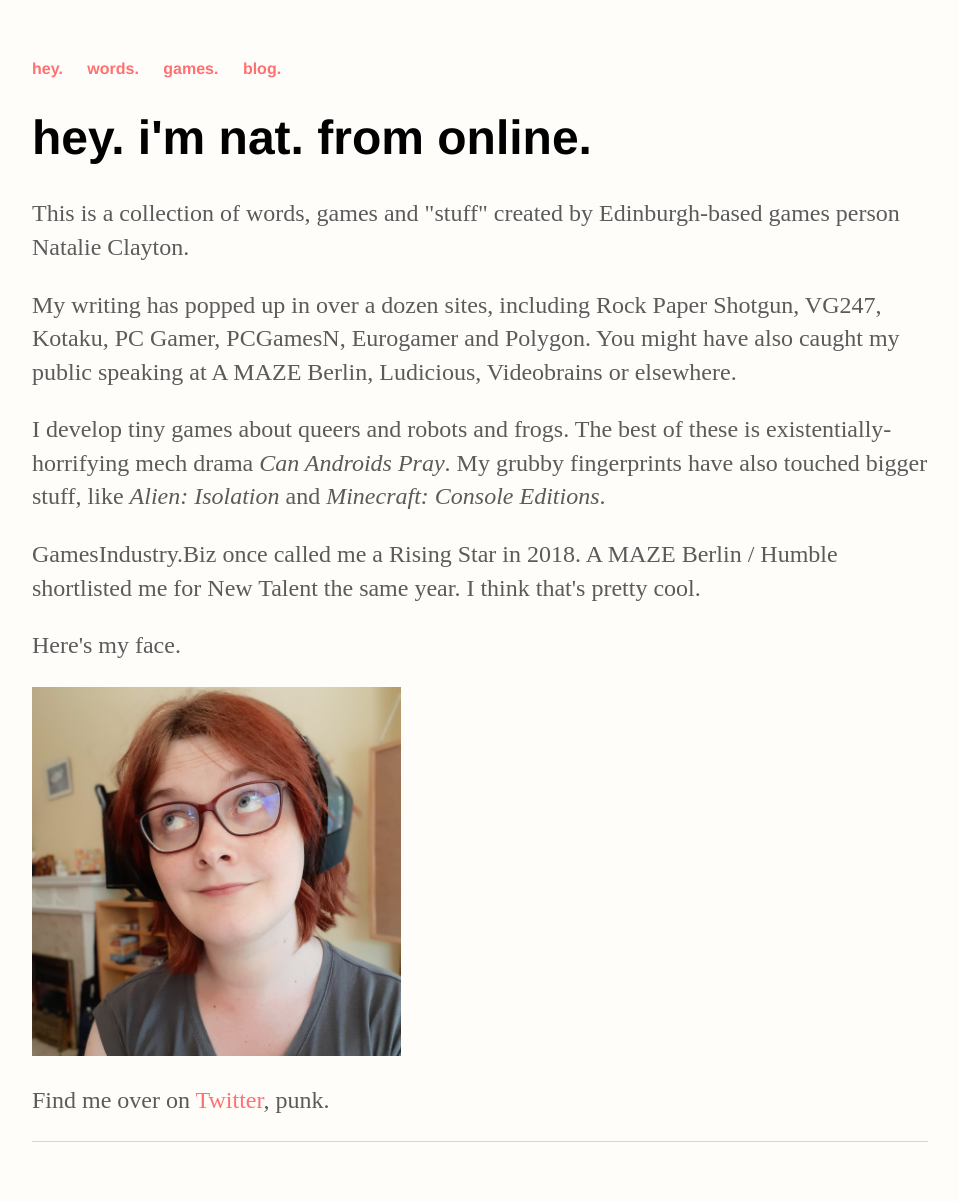
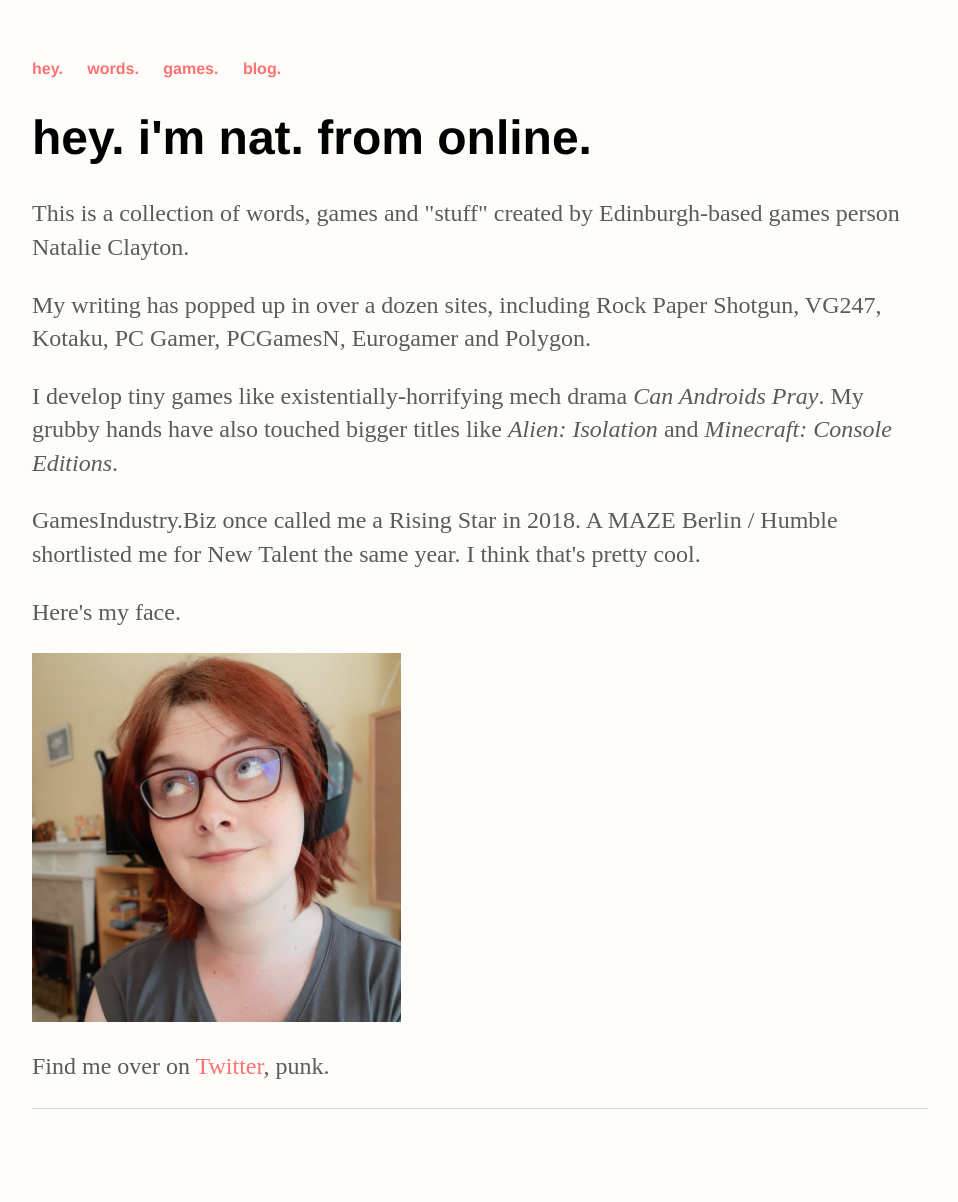
Before and after one commit to ScarletCatalie/ScarletCatalie.github.io, a Jekyll site: the page built from index.html, in a window 1280 px wide. Shown: the whole page, without its empty margins (160-1118 px from the left). Built offline with Jekyll 4.4.1, drawn with Linux system fonts in a browser that asks for light colours; after the commit the page ends 1169 px from its top, so only the background shows below that.

Commit message:
Update index.html

```diff
--- a/index.html
+++ b/index.html
@@ -8,11 +8,10 @@ title: Nat, From Online
 
 <p>This is a collection of words, games and "stuff" created by Edinburgh-based games person Natalie Clayton.</p>
 
-<p>My writing has popped up in over a dozen sites, including Rock Paper Shotgun, VG247, Kotaku, PC Gamer, PCGamesN, Eurogamer and Polygon. You might
-have also caught my public speaking at A MAZE Berlin, Ludicious, Videobrains or elsewhere.</p>
+<p>My writing has popped up in over a dozen sites, including Rock Paper Shotgun, VG247, Kotaku, PC Gamer, PCGamesN, Eurogamer and Polygon.</p>
 
-<p>I develop tiny games about queers and robots and frogs. The best of these is existentially-horrifying mech drama <i>Can Androids Pray</i>. My grubby fingerprints
-have also touched bigger stuff, like <i>Alien: Isolation</i> and <i>Minecraft: Console Editions</i>.</p>
+<p>I develop tiny games like existentially-horrifying mech drama <i>Can Androids Pray</i>. My grubby hands
+have also touched bigger titles like <i>Alien: Isolation</i> and <i>Minecraft: Console Editions</i>.</p>
 
 <p>GamesIndustry.Biz once called me a Rising Star in 2018. A MAZE Berlin / Humble shortlisted me for New Talent the same year. I think that's pretty cool.</p>
 
```
